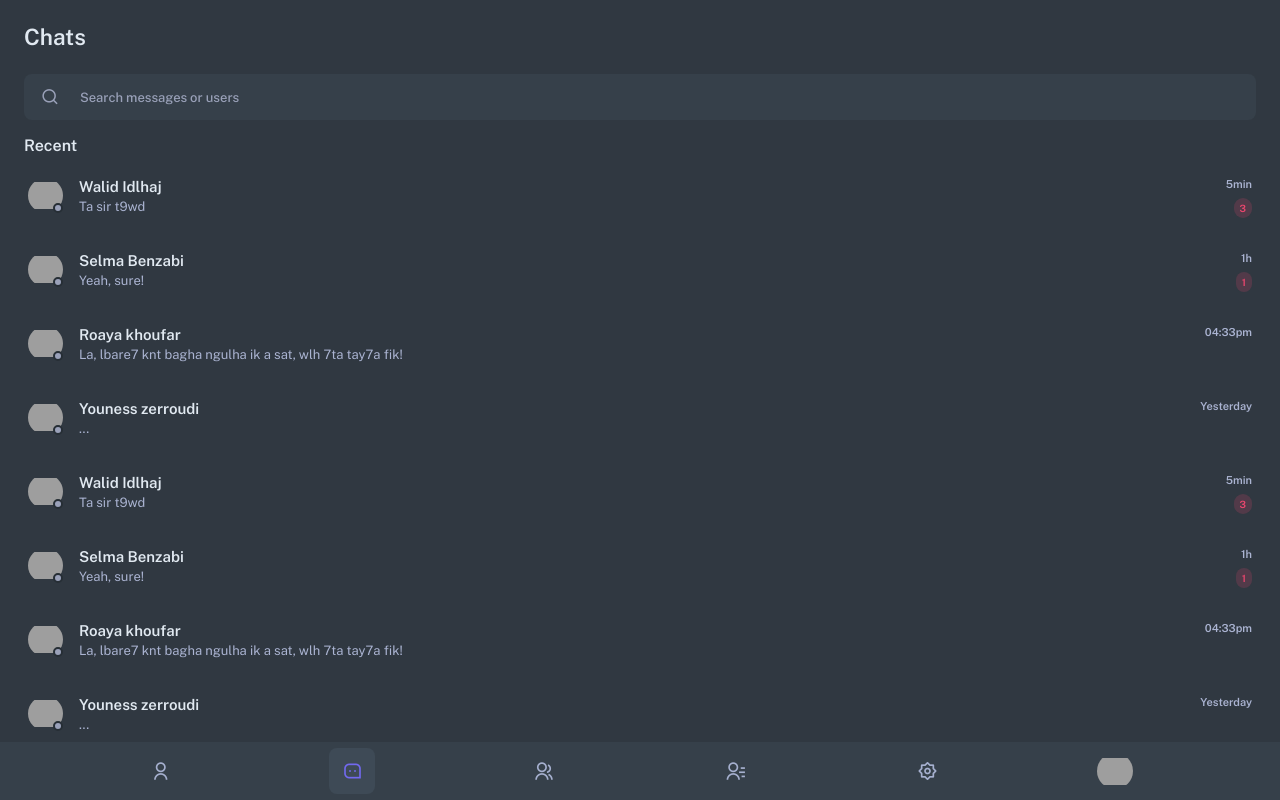
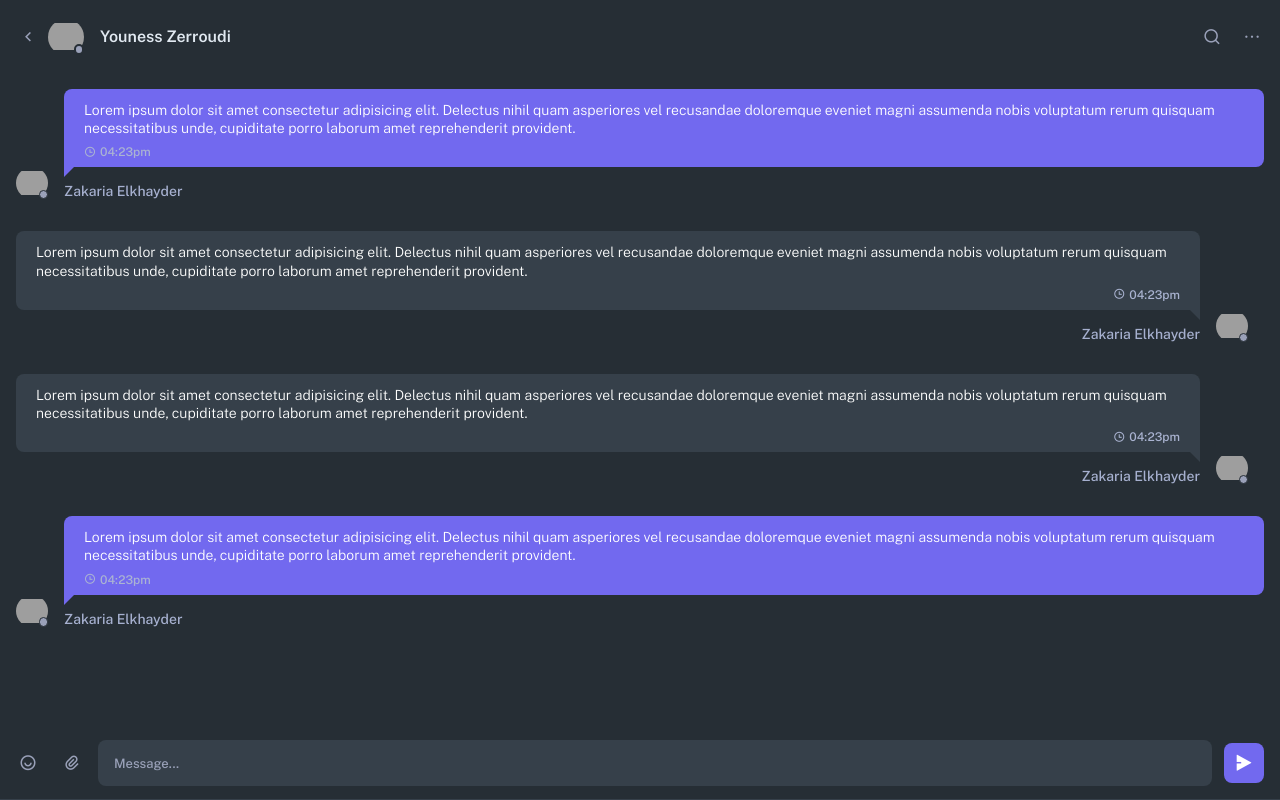
Before and after one commit to elkhayder/Chat-Frontend, a React (Create React App) app: page / in a window 1280 px wide. Built offline with nearby package versions, Linux system fonts and the light colour scheme; grey boxes are pictures that could not be loaded.

Commit message:
:bug: Fix height issue on mobile browsers for Conversation page

```diff
--- a/src/App.tsx
+++ b/src/App.tsx
@@ -2,7 +2,7 @@ import React from "react";
 
 import Nav from "./components/Nav";
 import ChatsPage from "./pages/Chats";
-// import ConversationPage from "./pages/Conversation";
+import ConversationPage from "./pages/Conversation";
 
 const App: React.FC = () => {
    React.useEffect(() => {
@@ -20,7 +20,7 @@ const App: React.FC = () => {
       <>
          <ChatsPage />
          <Nav />
-         {/* <ConversationPage /> */}
+         <ConversationPage />
       </>
    );
 };
--- a/src/pages/Conversation/styles.module.scss
+++ b/src/pages/Conversation/styles.module.scss
@@ -4,6 +4,9 @@
    z-index: 3;
 
    background-color: #262e35;
+
+   display: flex;
+   flex-direction: column;
 }
 
 .header,
@@ -39,9 +42,9 @@
    padding-left: 0.5rem;
 
    border-bottom-width: 1px;
-   position: absolute;
-   inset: 0;
-   top: auto;
+   // position: absolute;
+   // inset: 0;
+   // top: auto;
 
    gap: 4px;
 
@@ -62,7 +65,7 @@
 }
 
 .messages-list-container {
-   height: calc(100vh - calc(73px * 2));
+   height: calc(var(--view-height, 100vh) - calc(73px * 2));
    width: 100%;
 }
 
```
